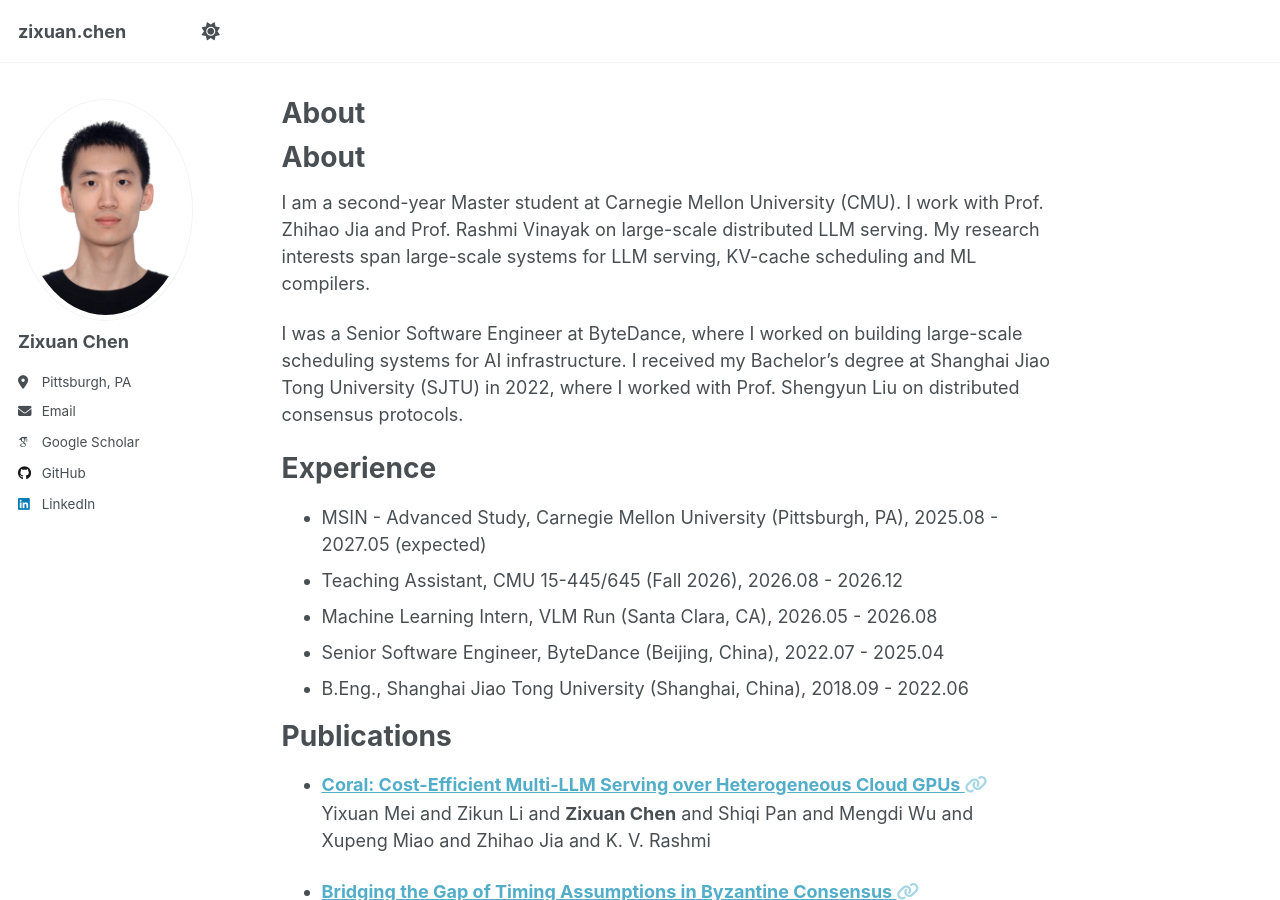
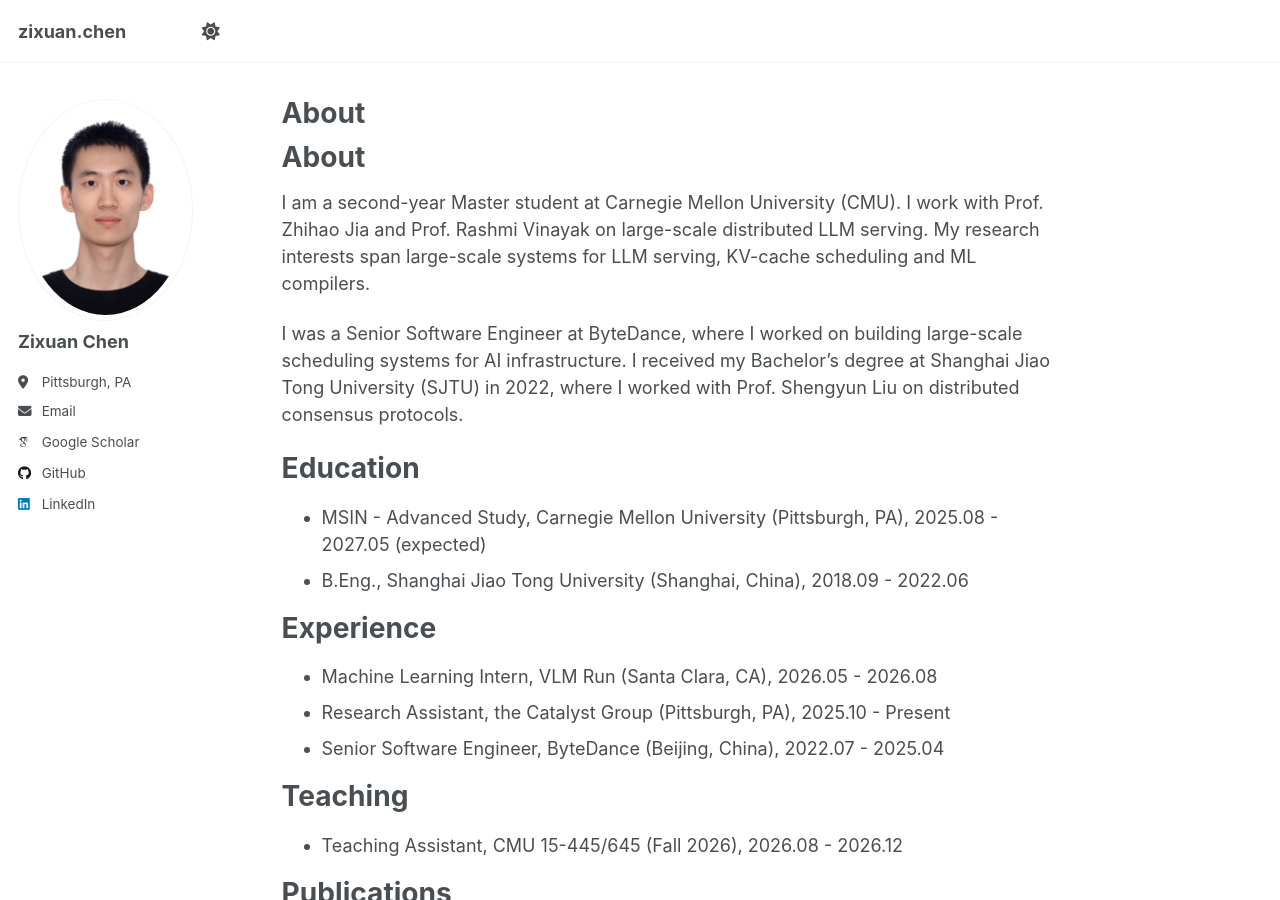
Before and after one commit to Snowfall99/Snowfall99.github.io, a Jekyll site: the page built from _pages/about.md, in a window 1280 px wide and 900 px high. Built offline with Jekyll 4.4.1, drawn with Linux system fonts in a browser that asks for light colours; some web fonts are replaced; our own code applies the rules of GitHub Pages for plain Markdown files.

Commit message:
feat: update

```diff
--- a/_pages/about.md
+++ b/_pages/about.md
@@ -12,13 +12,20 @@ I am a second-year Master student at Carnegie Mellon University (CMU). I work wi
 
 I was a Senior Software Engineer at ByteDance, where I worked on building large-scale scheduling systems for AI infrastructure. I received my Bachelor's degree at Shanghai Jiao Tong University (SJTU) in 2022, where I worked with Prof. Shengyun Liu on distributed consensus protocols.
 
+Education
+======
+* MSIN - Advanced Study, Carnegie Mellon University (Pittsburgh, PA), 2025.08 - 2027.05 (expected)
+* B.Eng., Shanghai Jiao Tong University (Shanghai, China), 2018.09 - 2022.06
+
 Experience
 ======
-* MSIN - Advanced Study, Carnegie Mellon University (Pittsburgh, PA), 2025.08 - 2027.05 (expected)
+* Machine Learning Intern, VLM Run (Santa Clara, CA), 2026.05 - 2026.08
+* Research Assistant, the Catalyst Group (Pittsburgh, PA), 2025.10 - Present
+* Senior Software Engineer, ByteDance (Beijing, China), 2022.07 - 2025.04
+
+Teaching
+======
 * Teaching Assistant, CMU 15-445/645 (Fall 2026), 2026.08 - 2026.12
-* Machine Learning Intern, VLM Run (Santa Clara, CA), 2026.05 - 2026.08
-* Senior Software Engineer, ByteDance (Beijing, China), 2022.07 - 2025.04
-* B.Eng., Shanghai Jiao Tong University (Shanghai, China), 2018.09 - 2022.06
 
 Publications
 ======
```
